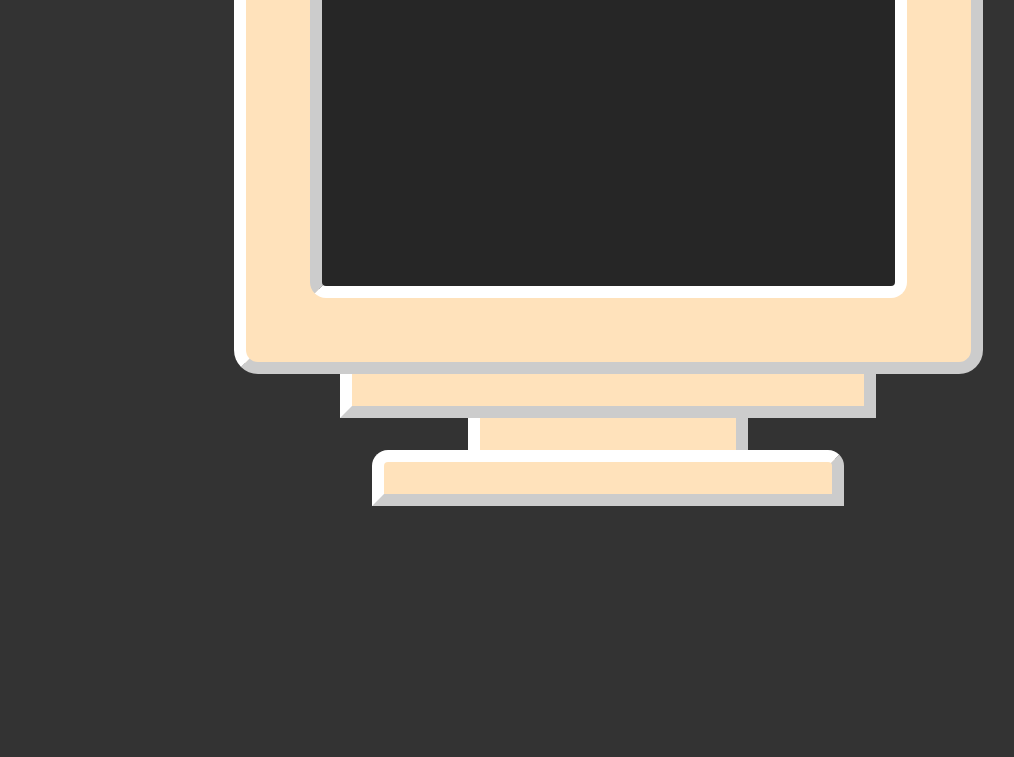
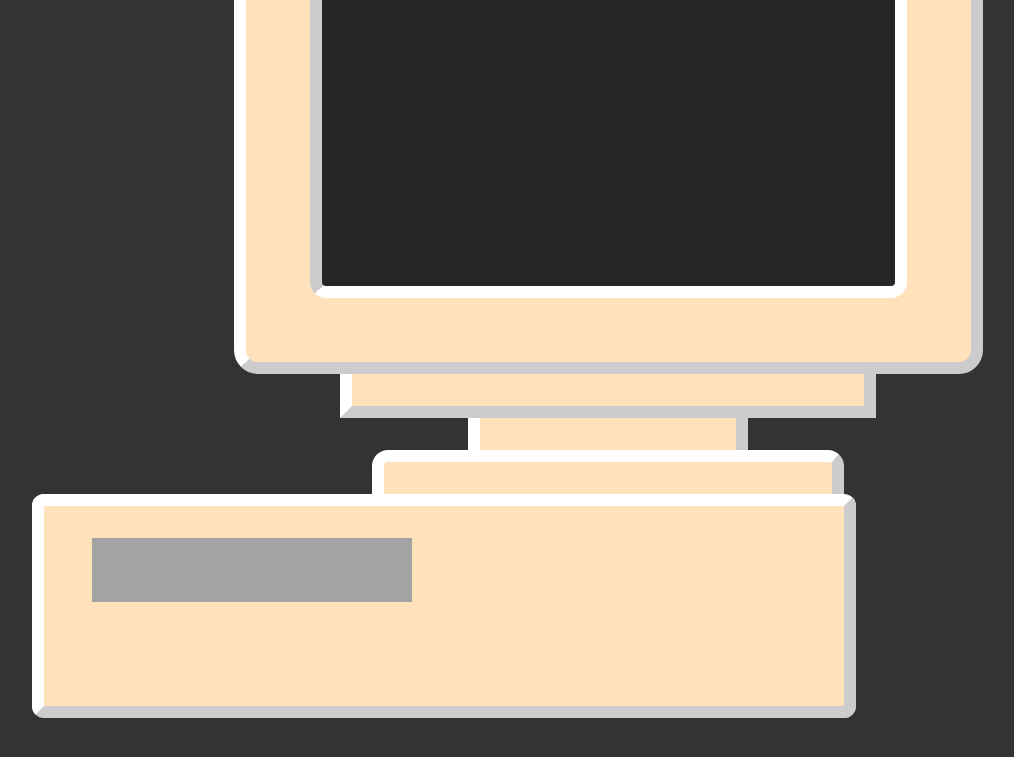
Before and after one commit to isaacBullinger/Isaac_Portfolio, a plain HTML site: page index.html in a window 1280 px wide. Shown: the part 439-1196 px from the top of the page, without its empty margins (32-1046 px from the left). Before the commit the page ends 1009 px from the top, so only its background shows below. Drawn offline with Linux system fonts and the light colour scheme; a web font is replaced by a local one.

Commit message:
Created computer using CSS.

```diff
--- a/index.html
+++ b/index.html
@@ -20,6 +20,7 @@
     <main>
         <div class="top-container">
             <div class="computer">
+                <div class="display">
                     <div class="monitor">
                         <div class="terminal-content">
                             <span class="cursor" id="title-text"></span>
@@ -31,7 +32,13 @@
                         <div class="mount-middle"></div>
                         <div class="mount-bottom"></div>
                     </div>
-                <div class="case"></div>
+                </div>
+                <div class="case">
+                    <div class="case-content">
+
+                        <div class="inset"></div>
+                    </div>
+                </div>
             </div>
         </div>
     </main>
--- a/styles/index.css
+++ b/styles/index.css
@@ -24,7 +24,22 @@ main {
 .computer {
     display: flex;
     flex-direction: column;
+}
+
+.display {
+    width: 90vw;
+    display: flex;
+    flex-direction: column;
     align-items: center;
+}
+
+.monitor {
+    background-color: #ffe2bb;
+    padding: 64px;
+    border-radius: 24px;
+    border: 12px solid;
+    border-color: #fff #ccc #ccc #fff;
+    z-index: 3;
 }
 
 .terminal-content {
@@ -35,15 +50,6 @@ main {
     border: 12px solid;
     border-color: #ccc #fff #fff #ccc;
     border-radius: 16px;
-}
-
-.monitor {
-    background-color: #ffe2bb;
-    padding: 64px;
-    border-radius: 24px;
-    border: 12px solid;
-    border-color: #fff #ccc #ccc #fff;
-    z-index: 3;
 }
 
 .mount {
@@ -80,3 +86,29 @@ main {
     border-radius: 16px 16px 0px 0px;
     z-index: 2;
 }
+
+.case {
+    width: 800px;
+    height: 200px;
+    background-color: #ffe2bb;
+    margin-top: -12px;
+    border: 12px solid;
+    border-radius: 12px;
+    border-color: #fff #ccc #ccc #fff;
+    z-index: 2;
+}
+
+.case-content {
+    margin: 32px 48px;
+    display: flex;
+}
+
+.inset {
+    height: 64px;
+    width: 320px;
+    background-color: #a3a3a3;
+}
+
+@media (max-width: 480px) {
+
+}
```
Lines whose indentation alone changed are shown as unchanged.
